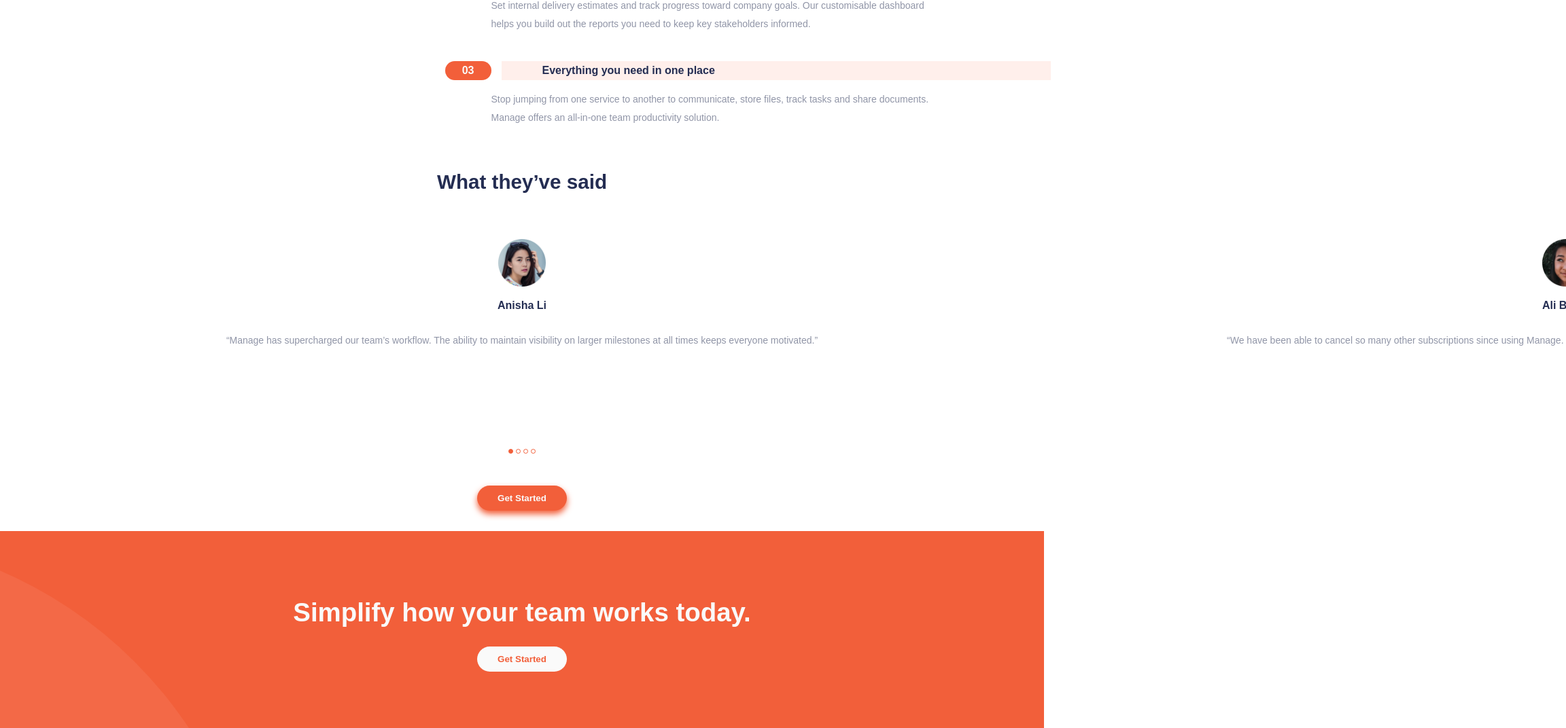
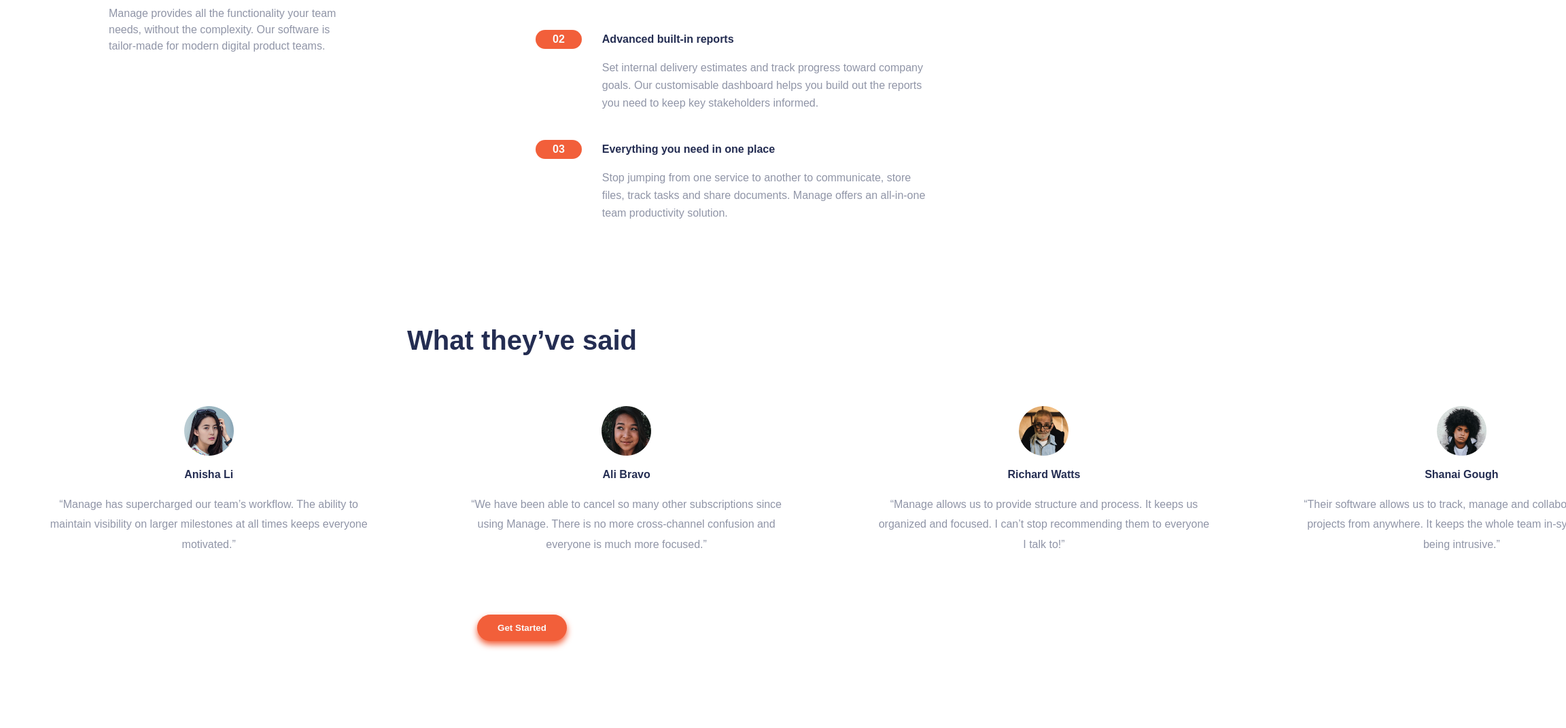
Before and after one commit to SakonBel/manage-landing-page-FEM, a React (Create React App) app: page / in a window 1536 px wide. Shown: the part 968-2040 px from the top of the page at 68% size, 2304 px wide, since content can reach past the window. Built offline with nearby package versions, Linux system fonts and the light colour scheme; a web font is replaced by a local one.

Commit message:
Design testimonial and cta on desktop viewport

```diff
--- a/src/style/css/index.css
+++ b/src/style/css/index.css
@@ -460,6 +460,9 @@ footer p {
 }
 
 @media (min-width: 1440px) {
+  button {
+    padding: 12px 30px;
+  }
   .navbar {
     width: 100%;
     display: -webkit-box;
@@ -471,7 +474,7 @@ footer p {
     -webkit-box-align: center;
         -ms-flex-align: center;
             align-items: center;
-    padding: 0 150px;
+    padding: 0 160px;
     padding-top: 30px;
   }
   .navbar .logo {
@@ -531,7 +534,7 @@ footer p {
     -webkit-box-direction: reverse;
         -ms-flex-direction: row-reverse;
             flex-direction: row-reverse;
-    padding: 0 140px;
+    padding: 0 160px;
     padding-top: 95px;
     background-image: url("../../images/bg-tablet-pattern.svg");
     background-repeat: no-repeat;
@@ -569,14 +572,30 @@ footer p {
     display: -webkit-box;
     display: -ms-flexbox;
     display: flex;
-    padding: 0 140px;
+    -webkit-box-pack: justify;
+        -ms-flex-pack: justify;
+            justify-content: space-between;
+    padding: 85px 160px;
   }
   .features .container-1 {
     display: unset;
     text-align: left;
+    width: 45%;
   }
   .features .container-1 h2 {
     padding: 0;
+    font-size: 2.35rem;
+    line-height: 1.15;
+  }
+  .features .container-1 p {
+    font-size: 16px;
+    line-height: 1.5;
+    width: 65%;
+    margin-top: 20px;
+  }
+  .features .container-2 {
+    width: 50%;
+    padding-left: 20px;
   }
   .features .container-2 li {
     display: -webkit-box;
@@ -588,5 +607,62 @@ footer p {
     -ms-flex-item-align: start;
         align-self: flex-start;
   }
+  .features .container-2 li .use {
+    margin-left: 30px;
+  }
+  .features .container-2 li .use h3 {
+    background-color: unset;
+    padding: 5px 0;
+    margin: 0;
+  }
+  .features .container-2 li .use p {
+    font-size: 16px;
+    line-height: 1.65;
+  }
+  .testimonial {
+    text-align: center;
+    padding-bottom: 150px;
+  }
+  .testimonial h2 {
+    padding: 20px 0;
+    font-size: 2.5rem;
+  }
+  .testimonial .slider {
+    width: 160%;
+    margin-top: 20px;
+  }
+  .testimonial .slider .person {
+    width: 40vw;
+  }
+  .testimonial .slider .person img {
+    width: 73px;
+  }
+  .testimonial .slider .person p {
+    width: 90%;
+    font-size: 16px;
+    margin: 0 auto;
+    padding: 20px 30px;
+  }
+  .testimonial .pagination {
+    margin-top: 300px;
+    visibility: hidden;
+  }
+  .cta {
+    display: -webkit-box;
+    display: -ms-flexbox;
+    display: flex;
+    -webkit-box-pack: justify;
+        -ms-flex-pack: justify;
+            justify-content: space-between;
+    -webkit-box-align: center;
+        -ms-flex-align: center;
+            align-items: center;
+    padding: 60px 160px;
+  }
+  .cta h2 {
+    width: 40%;
+    margin: 0;
+    text-align: left;
+  }
 }
 /*# sourceMappingURL=index.css.map */
--- a/src/style/sass/_viewport.scss
+++ b/src/style/sass/_viewport.scss
@@ -1,12 +1,16 @@
 // Desktop
 
 @media (min-width: 1440px) {
+  button {
+    padding: 12px 30px;
+  }
+
   .navbar {
     width: 100%;
     display: flex;
     justify-content: space-between;
     align-items: center;
-    padding: 0 150px;
+    padding: 0 160px;
     padding-top: 30px;
 
     .logo {
@@ -58,7 +62,7 @@
   .hero {
     display: flex;
     flex-direction: row-reverse;
-    padding: 0 140px;
+    padding: 0 160px;
     padding-top: 95px;
     background-image: url("../../images/bg-tablet-pattern.svg");
     background-repeat: no-repeat;
@@ -100,25 +104,100 @@
 
   .features {
     display: flex;
-    padding: 0 140px;
+    justify-content: space-between;
+    padding: 85px 160px;
 
     .container-1 {
       display: unset;
       text-align: left;
+      width: 45%;
 
       h2 {
         padding: 0;
+        font-size: 2.35rem;
+        line-height: 1.15;
+      }
+
+      p {
+        font-size: 16px;
+        line-height: 1.5;
+        width: 65%;
+        margin-top: 20px;
       }
     }
 
     .container-2 {
+      width: 50%;
+      padding-left: 20px;
+
       li {
         display: flex;
         .number {
           position: unset;
           align-self: flex-start;
         }
+
+        .use {
+          margin-left: 30px;
+          h3 {
+            background-color: unset;
+            padding: 5px 0;
+            margin: 0;
+          }
+
+          p {
+            font-size: 16px;
+            line-height: 1.65;
+          }
+        }
       }
     }
   }
+
+  .testimonial {
+    text-align: center;
+    padding-bottom: 150px;
+
+    h2 {
+      padding: 20px 0;
+      font-size: 2.5rem;
+    }
+
+    .slider {
+      width: 160%;
+      margin-top: 20px;
+
+      .person {
+        width: 40vw;
+        img {
+          width: 73px;
+        }
+
+        p {
+          width: 90%;
+          font-size: 16px;
+          margin: 0 auto;
+          padding: 20px 30px;
+        }
+      }
+    }
+
+    .pagination {
+      margin-top: 300px;
+      visibility: hidden;
+    }
+  }
+
+  .cta {
+    display: flex;
+    justify-content: space-between;
+    align-items: center;
+    padding: 60px 160px;
+
+    h2 {
+      width: 40%;
+      margin: 0;
+      text-align: left;
+    }
+  }
 }
```
Also changed, not shown: 1 other file (tests, documents, lock files or other folders).
